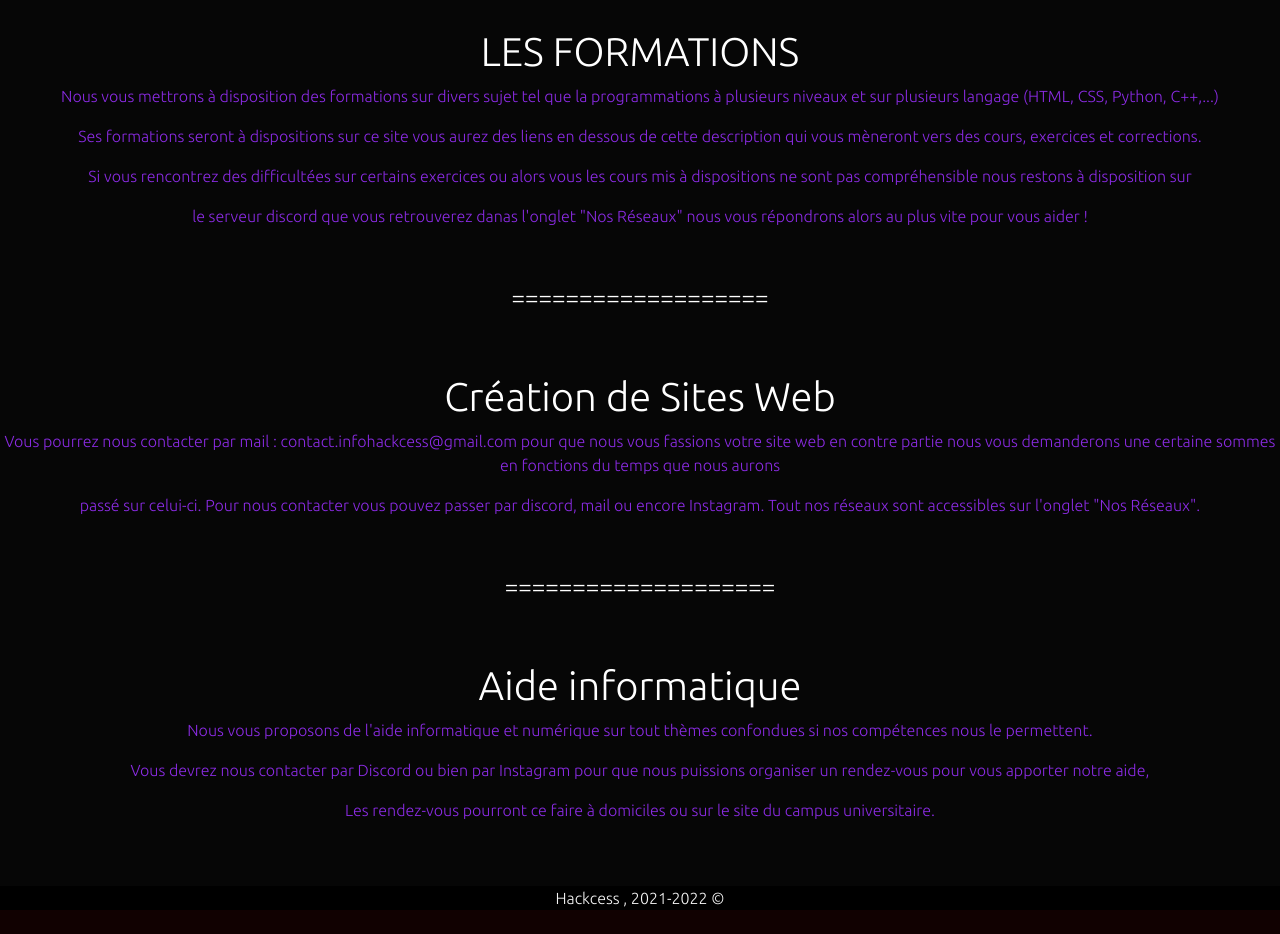
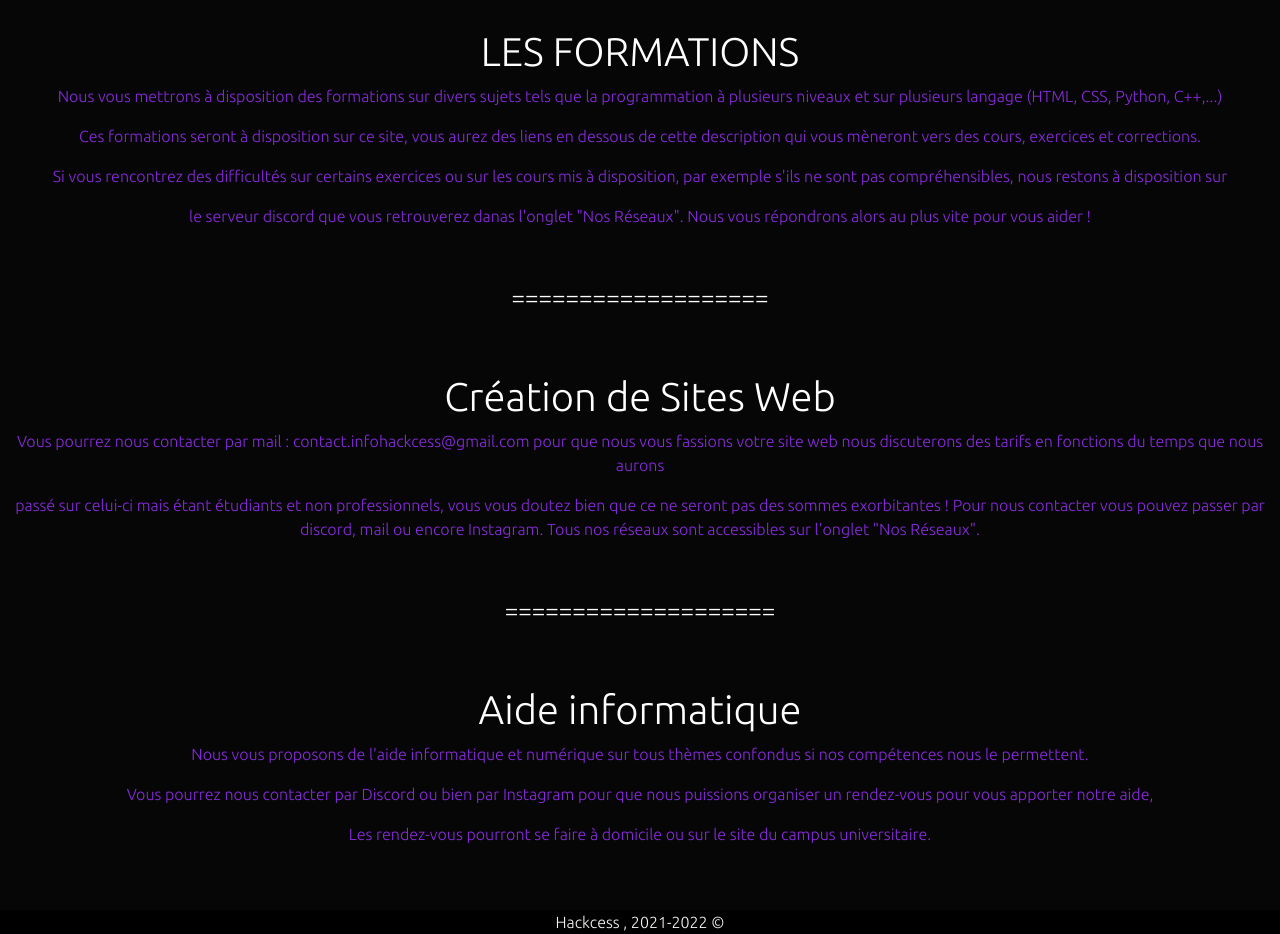
Before and after one commit to cesshack/hackcesswebsite, a plain HTML site: page html/services.html in a window 1280 px wide. Shown: the part 180-1114 px from the top of the page. Before the commit the page ends 1090 px from the top, so only its background shows below. Drawn offline with nearby package versions, Linux system fonts and the light colour scheme; a script that the page names is missing; a web font is replaced by a local one.

Commit message:
Update services.html

```diff
--- a/html/services.html
+++ b/html/services.html
@@ -71,10 +71,10 @@
 
       <div style="list-style-type : none; text-align: center;color: blueviolet;z-index: 1;" class="formations" >
           <h3 style="text-align: center;">LES FORMATIONS</h3>
-          <p>Nous vous mettrons à disposition des formations sur divers sujet tel que la programmations à plusieurs niveaux et sur plusieurs langage (HTML, CSS, Python, C++,...)</p>
-          <p>Ses formations seront à dispositions sur ce site vous aurez des liens en dessous de cette description qui vous mèneront vers des cours, exercices et corrections.</p>
-          <p>Si vous rencontrez des difficultées sur certains exercices ou alors vous les cours mis à dispositions ne sont pas compréhensible nous restons à disposition sur</p>
-          <p>le serveur discord que vous retrouverez danas l'onglet "Nos Réseaux" nous vous répondrons alors au plus vite pour vous aider !</p>
+          <p>Nous vous mettrons à disposition des formations sur divers sujets tels que la programmation à plusieurs niveaux et sur plusieurs langage (HTML, CSS, Python, C++,...)</p>
+          <p>Ces formations seront à disposition sur ce site, vous aurez des liens en dessous de cette description qui vous mèneront vers des cours, exercices et corrections.</p>
+          <p>Si vous rencontrez des difficultés sur certains exercices ou sur les cours mis à disposition, par exemple s'ils ne sont pas compréhensibles, nous restons à disposition sur</p>
+          <p>le serveur discord que vous retrouverez danas l'onglet "Nos Réseaux". Nous vous répondrons alors au plus vite pour vous aider !</p>
       </div>
 
       <p>&nbsp;</p>
@@ -89,8 +89,10 @@
 
       <div style="list-style-type : none; text-align: center; color: blueviolet;z-index: 1;" class="sites">
           <h3>Création de Sites Web</h3>
-          <p>Vous pourrez nous contacter par mail : <a style ="text-decoration : none; color : blueviolet;" href="mailto:contact.infohackcess@gmail.com?subject=Votre sujet&body=Ecris-nous ici">contact.infohackcess@gmail.com</a> pour que nous vous fassions votre site web en contre partie nous vous demanderons une certaine sommes en fonctions du temps que nous aurons</p>
-          <p>passé sur celui-ci. Pour nous contacter vous pouvez passer par discord, mail ou encore Instagram. Tout nos réseaux sont accessibles sur l'onglet "Nos Réseaux".</p>
+          <p>Vous pourrez nous contacter par mail : <a style ="text-decoration : none; color : blueviolet;" href="mailto:contact.infohackcess@gmail.com?subject=Votre sujet&body=Ecris-nous ici">contact.infohackcess@gmail.com</a> pour que nous vous fassions votre site web
+              nous discuterons des tarifs en fonctions du temps que nous aurons</p>
+          <p>passé sur celui-ci mais étant étudiants et non professionnels, vous vous doutez bien que ce ne seront pas des sommes exorbitantes !
+              Pour nous contacter vous pouvez passer par discord, mail ou encore Instagram. Tous nos réseaux sont accessibles sur l'onglet "Nos Réseaux".</p>
       </div>
 
       <p>&nbsp;</p>
@@ -105,9 +107,9 @@
 
       <div style="list-style-type : none; text-align: center; color: blueviolet;z-index: 1;" class="aide">
           <h3>Aide informatique</h3>
-          <p>Nous vous proposons de l'aide informatique et numérique sur tout thèmes confondues si nos compétences nous le permettent.</p>
-          <p>Vous devrez nous contacter par <a style ="text-decoration : none; color : blueviolet;" href="https://discord.io/hackcess">Discord</a> ou bien par <a style ="text-decoration : none; color : blueviolet;" href="https://www.instagram.com/hack_cess/">Instagram</a> pour que nous puissions organiser un rendez-vous pour vous apporter notre aide,</p>
-          <p>Les rendez-vous pourront ce faire à domiciles ou sur le site du campus universitaire.</p>
+          <p>Nous vous proposons de l'aide informatique et numérique sur tous thèmes confondus si nos compétences nous le permettent.</p>
+          <p>Vous pourrez nous contacter par <a style ="text-decoration : none; color : blueviolet;" href="https://discord.io/hackcess">Discord</a> ou bien par <a style ="text-decoration : none; color : blueviolet;" href="https://www.instagram.com/hack_cess/">Instagram</a> pour que nous puissions organiser un rendez-vous pour vous apporter notre aide,</p>
+          <p>Les rendez-vous pourront se faire à domicile ou sur le site du campus universitaire.</p>
 
       <br>
       <br>
```
